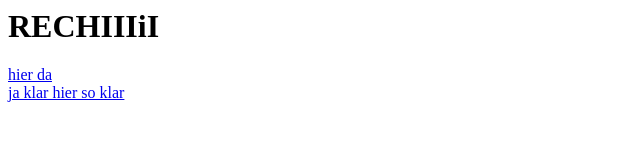
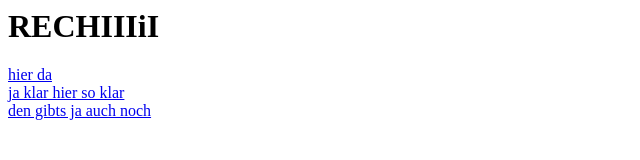
Before and after one commit to julphilruss/rechi, a plain HTML site: page index.html in a window 1280 px wide. Shown: the whole page, without its empty margins (0-640 px from the left). Drawn offline with Linux system fonts and the light colour scheme.

Commit message:
Update index.html

```diff
--- a/index.html
+++ b/index.html
@@ -2,3 +2,5 @@
 <a href="https://www.karolinen-gymnasium-rosenheim.de/schulgemeinschaft/schulleitung"> hier da </a>
 </br>
 <a href="rechi.html"> ja klar hier so klar </a>
+</br>
+<a href="hausi.html"> den gibts ja auch noch </a>
```
